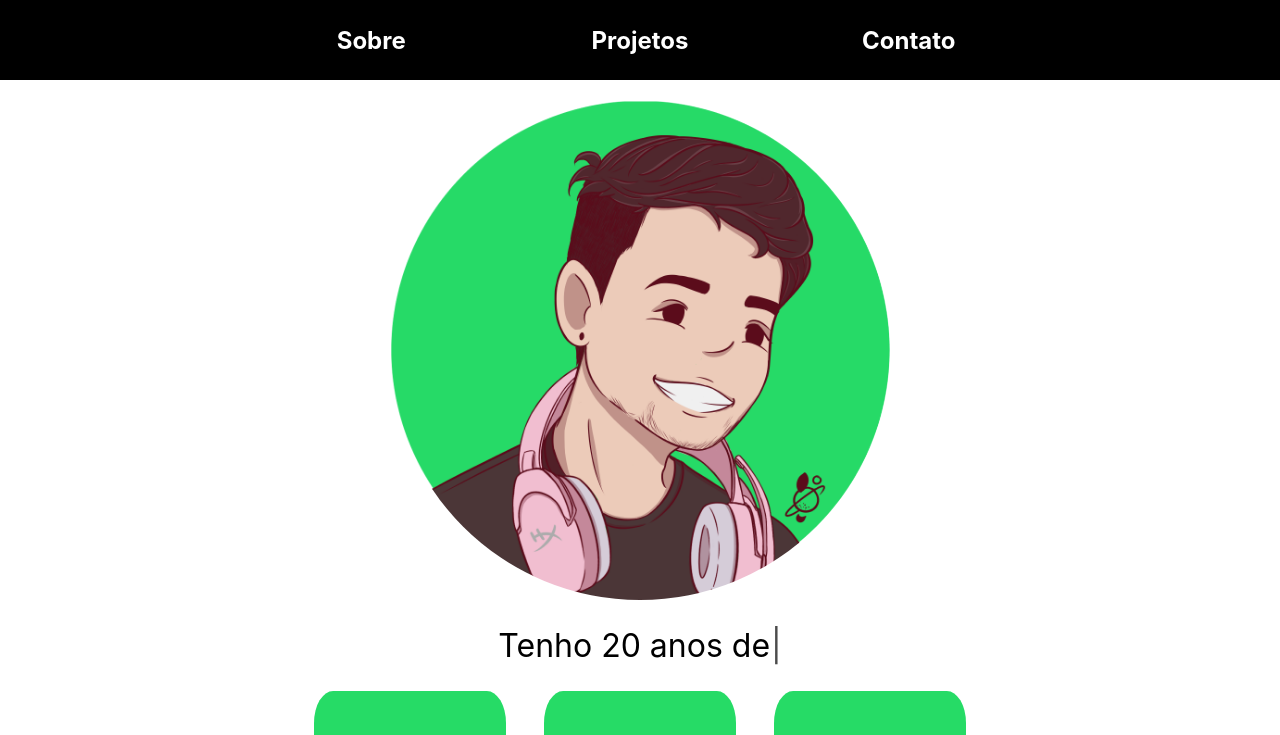
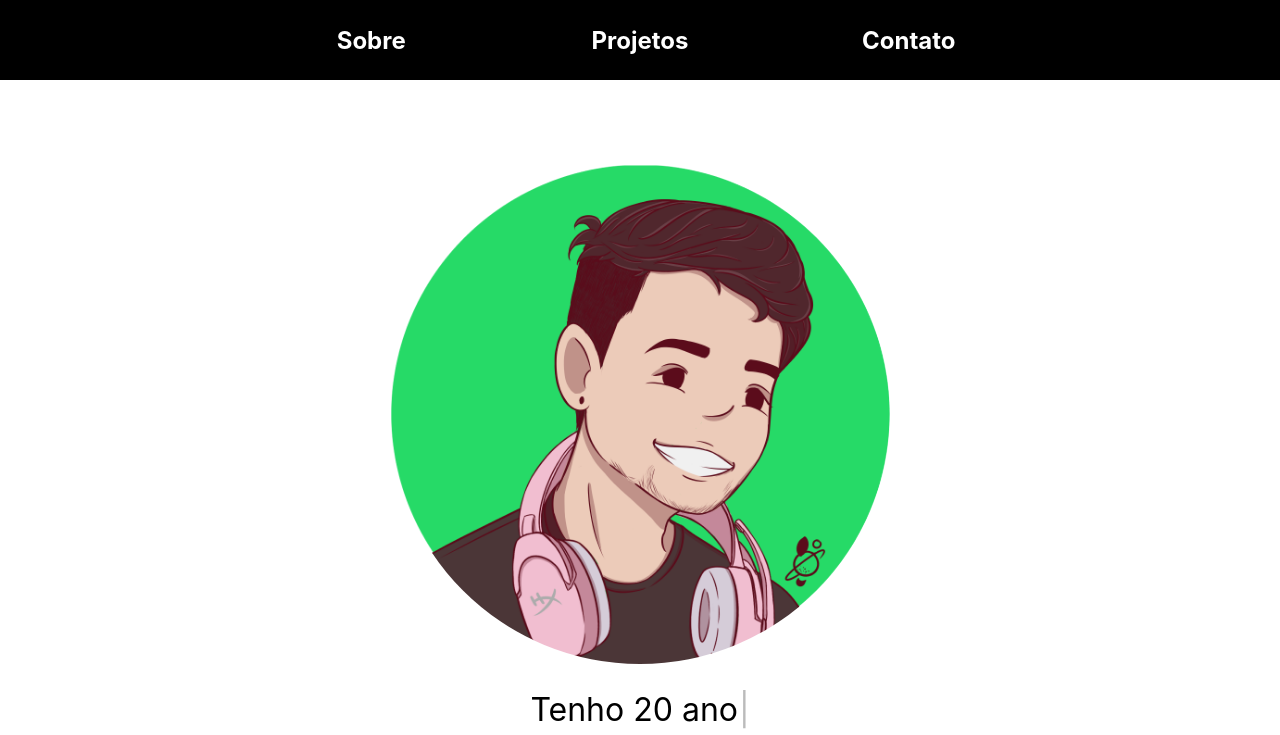
Before and after one commit to arielmell0/arielom.tech, a React (Create React App) app: page / in a window 1280 px wide. Shown: the top 735 px of the page. Built offline with nearby package versions, Linux system fonts and the light colour scheme.

Commit message:
feat: view width da primeira tela em 100%

```diff
--- a/src/Components/App/App.js
+++ b/src/Components/App/App.js
@@ -8,10 +8,10 @@ import './App.css';
 function App() {
   return (
     <>
-
+      <Menu />
 
       <Container>
-        <Menu />
+
         <ProfilePic />
         <Resume />
       </Container>
--- a/src/Components/Container/Container.js
+++ b/src/Components/Container/Container.js
@@ -2,10 +2,9 @@ import styled from 'styled-components';
 
 export const Container = styled.div`
     display: flex;
+    align-items: center;
+    justify-content: center;
     flex-direction: column;
-    justify-content: flex-start;
-    align-items: center;
-
-    width: 100vw;
-    height: 100%;
+    width: 100%;
+    height: 90vh;
 `;
```
Also changed, not shown: 1 other file (tests, documents, lock files or other folders).
